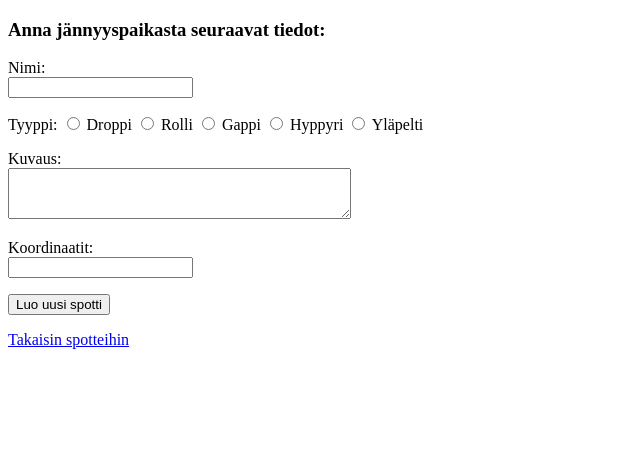
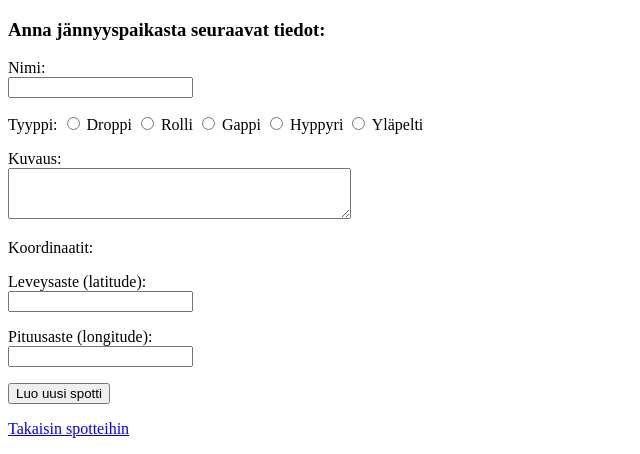
Before and after one commit to mitojala/tsoha-mtb-spots, a Flask app: page /add_spot in a window 1280 px wide. Shown: the part 408-862 px from the top of the page, without its empty margins (0-640 px from the left). Before the commit the page ends 757 px from the top, so only its background shows below. Run offline with Flask 2, Linux system fonts and the light colour scheme; some libraries are stand-ins or nearby versions.

Commit message:
Add coordinate values to form based on marker position

```diff
--- a/templates/add_spot.html
+++ b/templates/add_spot.html
@@ -64,13 +64,18 @@
 
         map.addListener("click", (mapsMouseEvent) => {
           marker.setPosition(mapsMouseEvent.latLng);
+          const coords = JSON.stringify(mapsMouseEvent.latLng);
+          const parsedCoords = JSON.parse(coords);
+          //   document.getElementById("lat").innerHTML = JSON.stringify(
+          //     parsedCoords.lat
+          //   );
+          document.getElementById("lat").value = parsedCoords.lat;
+          //   document.getElementById("long").innerHTML = JSON.stringify(
+          //     parsedCoords.lng
+          //   );
+          document.getElementById("long").value = parsedCoords.lng;
         });
       }
-    </script>
-
-    <script>
-      const latitude = document.getElementsByName("marker")[0];
-      console.log(latitude);
     </script>
   </head>
 
@@ -78,6 +83,9 @@
     <div id="map"></div>
 
     <h3>Anna jännyyspaikasta seuraavat tiedot:</h3>
+
+    <!-- <p id="lat"></p>
+    <p id="long"></p> -->
 
     <form action="/add_spot" method="post">
       <p>
@@ -96,9 +104,14 @@
         <label for="description">Kuvaus:</label><br />
         <textarea name="description" rows="3" cols="40"></textarea>
       </p>
+      Koordinaatit:<br />
       <p>
-        <label for="latlong">Koordinaatit:</label><br />
-        <input type="text" name="latlong" />
+        <label for="lat">Leveysaste (latitude):</label><br />
+        <input id="lat" type="text" name="lat" />
+      </p>
+      <p>
+        <label for="long">Pituusaste (longitude):</label><br />
+        <input id="long" type="text" name="long" />
       </p>
       <input type="submit" value="Luo uusi spotti" />
     </form>
```
